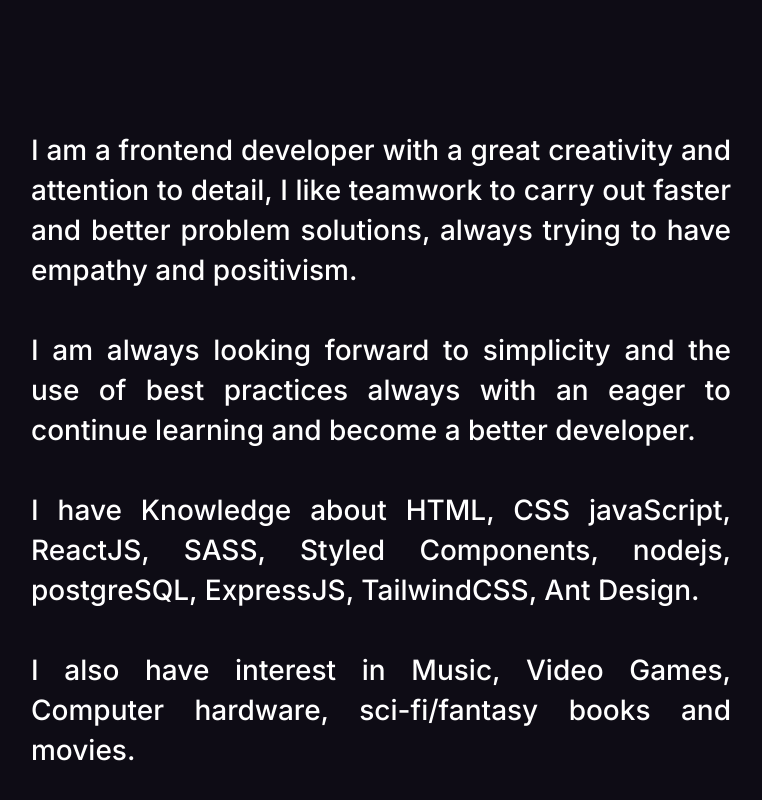
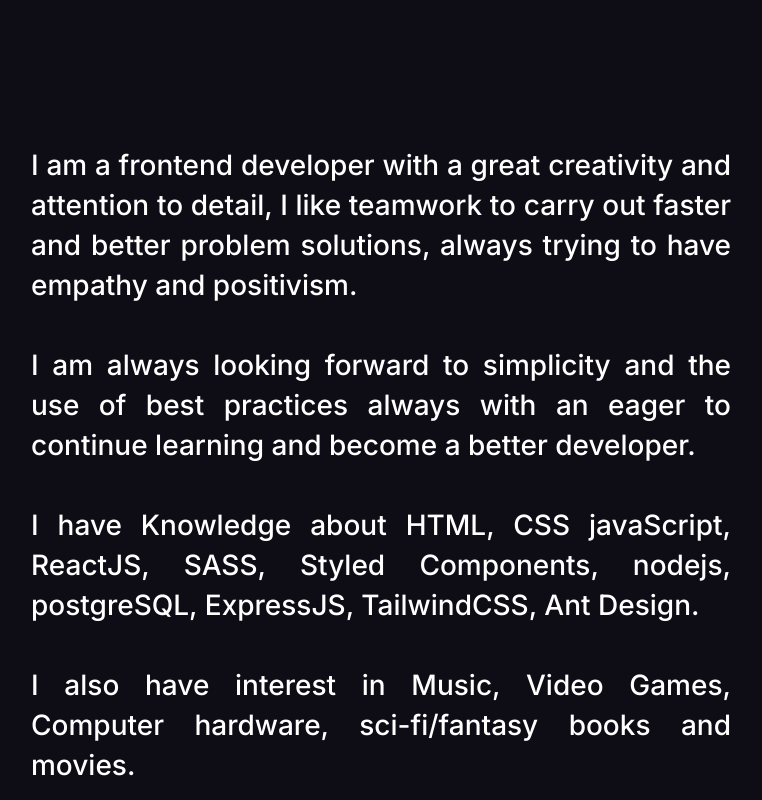
Before and after one commit to gabo182b/portfolio, a React (Create React App) app: page / in a window 1280 px wide. Shown: the part 1320-2120 px from the top of the page, without its empty margins (259-1021 px from the left). Built offline with nearby package versions, Linux system fonts and the light colour scheme.

Commit message:
margin changed

```diff
--- a/src/styled-components/AboutElements.js
+++ b/src/styled-components/AboutElements.js
@@ -21,6 +21,7 @@
     text-align: justify;
     width: 30rem;
     font-size: ${fontSizes.sizeMd};
+    margin: 3rem 0 0 0;
 
     @media ${device.tablet} {
         width: 70rem;
```
